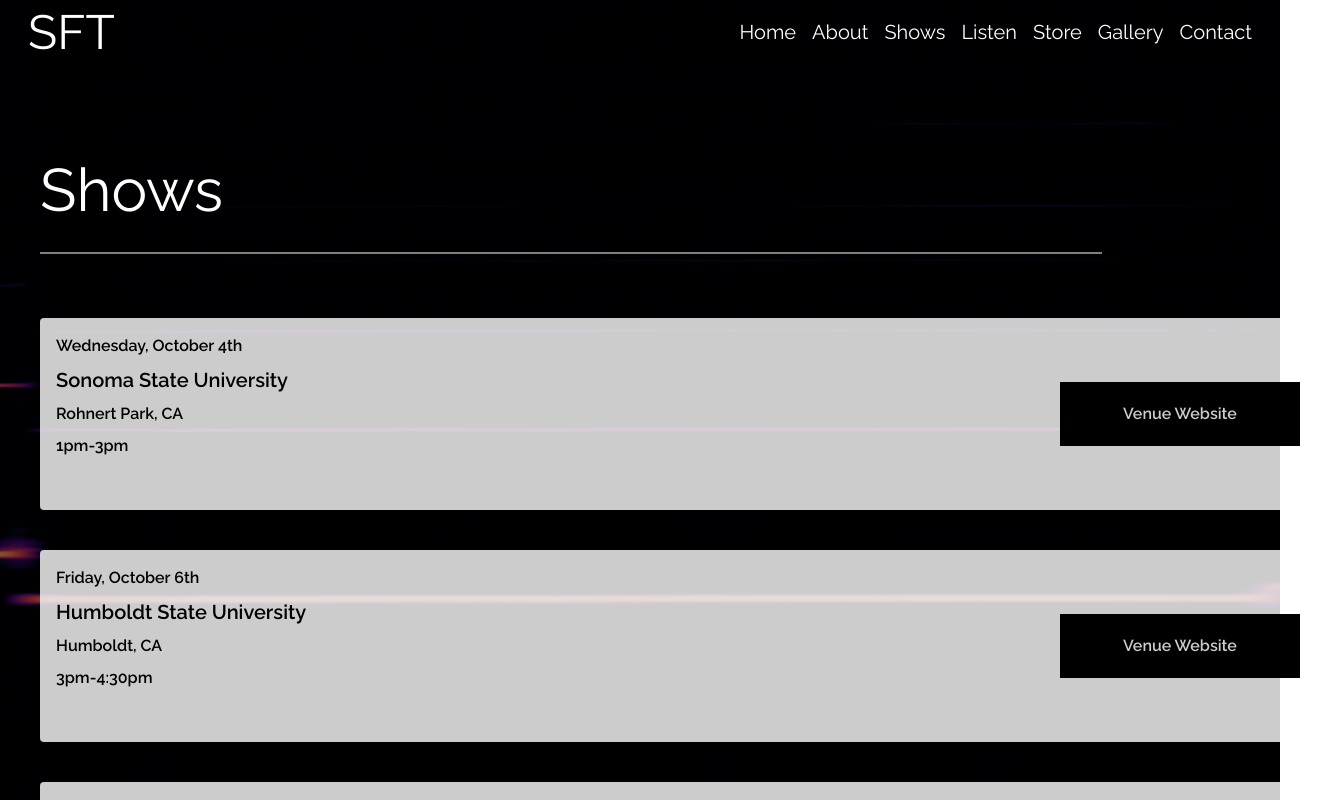
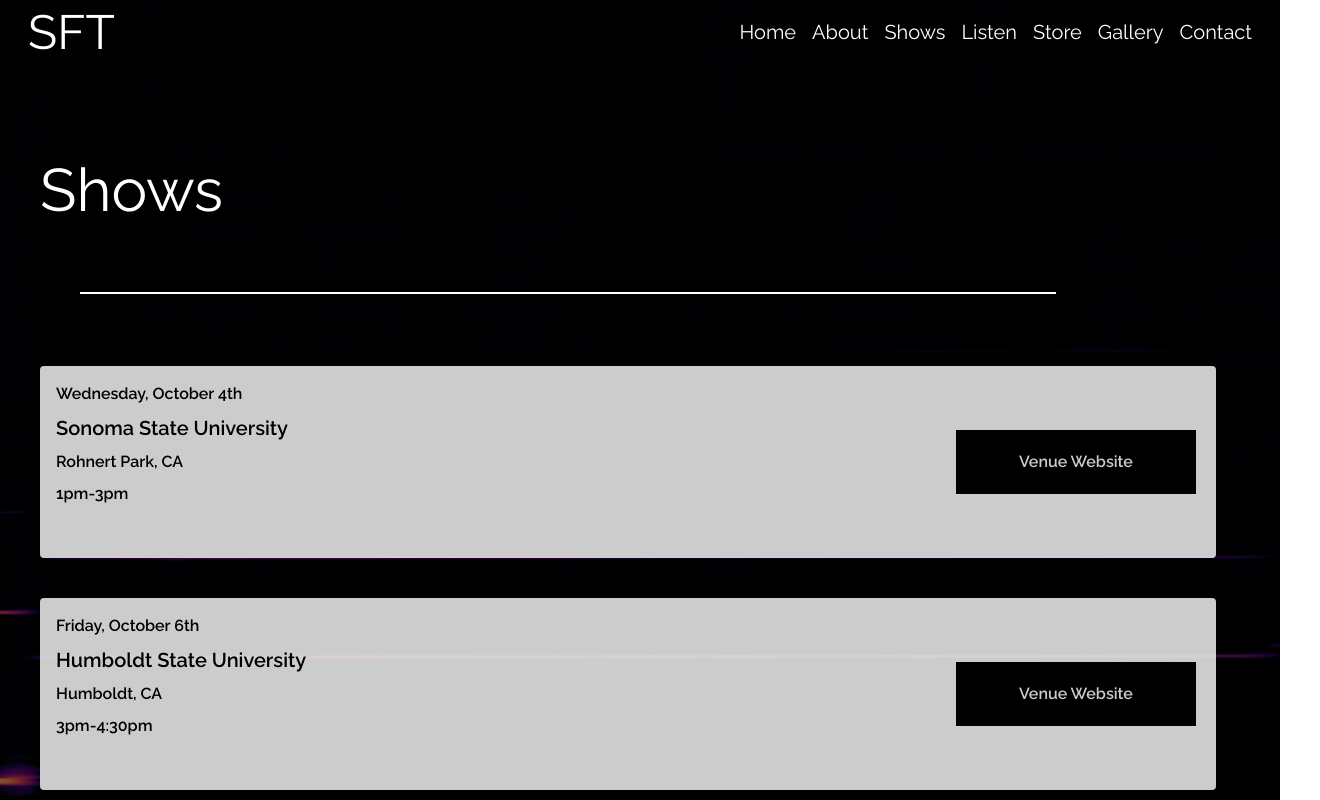
Before and after one commit to kaseyknudsen/Schimscheimer-Family-Trio-Website, a Next.js app: page /shows in a window 1280 px wide. Shown: the top 800 px of the page, 1320 px wide, since content can reach past the window. Built offline with nearby package versions, Linux system fonts and the light colour scheme.

Commit message:
finally fixed spacing

```diff
--- a/app/components/YouTubeEmbed.js
+++ b/app/components/YouTubeEmbed.js
@@ -1,6 +1,6 @@
 const YouTubeEmbed = ({ videoId, title, width = 760, height = 415 }) => (
-  <div className="video-responsive text-3xl text-center mb-5">
-    <p className="text-3xl text-center mb-5">{title}</p>
+  <div className="video-responsive text-3xl mb-5">
+    <p className="text-3xl mb-5">{title}</p>
     <iframe
       width={width}
       height={height}
--- a/app/listen/page.js
+++ b/app/listen/page.js
@@ -10,9 +10,12 @@
     <div className="custom-img5 bg-fixed bg-center min-h-screen relative top-0 left-0 right-0 bottom-0 z-[-1]">
       <div className="absolute top-0 left-0 right-0 bottom-0 z-[2] bg-black/50" />
 
-      <div className="h-full flex flex-col gap-10 items-center justify-center z-10 relative text-white text-3xl">
-        <div className="mt-60">
-        <h1 className="text-white text-5xl mb-40 text-center">Listen to The Schimscheimers</h1>
+      <div className="h-full flex flex-col ml-10 z-10 relative text-white text-3xl">
+        <p className="text-white text-6xl mt-60 z-10 relative">
+          Listen to the Schimscheimers
+        </p>
+        <div className="mt-5 flex flex-col gap-20">
+          <div class="h-0.5 w-[83%] bg-white my-8" />
           {videoData.map((video, idx) => {
             return <YouTubeEmbed videoId={video.id} title={video.title} />;
           })}
--- a/app/shows/page.js
+++ b/app/shows/page.js
@@ -7,12 +7,13 @@
 
 const page = () => {
   return (
-    <div className="custom-img6 bg-fixed bg-center min-h-screen absolute top-0 left-0 right-0 bottom-0">
+    <div className="custom-img6 bg-fixed bg-center min-h-screen relative z-[-1]">
       <div className="absolute top-0 left-0 right-0 bottom-0 z-[2] bg-black/50" />
-      <p className="text-white text-6xl mt-40 ml-10 z-10 relative">Shows</p>
+      <div className="h-full flex flex-col relative ml-10 mr-[4em] z-10">
+        <div className="flex flex-col gap-10">
+          <p className="text-white text-6xl mt-40 z-10 relative">Shows</p>
+          <div class="h-0.5 w-[83%] bg-white my-8 ml-10" />
 
-      <div class="h-0.5 w-[83%] bg-white my-8 ml-10" />
-      <div className="container mt-[5%] ml-10 mr-[4em] flex flex-col gap-10 z-10">
           {showData.map((show, idx) => {
             return (
               <ShowCard
@@ -26,7 +27,7 @@
             );
           })}
         </div>
-      {/* </div> */}
+      </div>
     </div>
   );
 };
```
Lines whose indentation alone changed are shown as unchanged.
